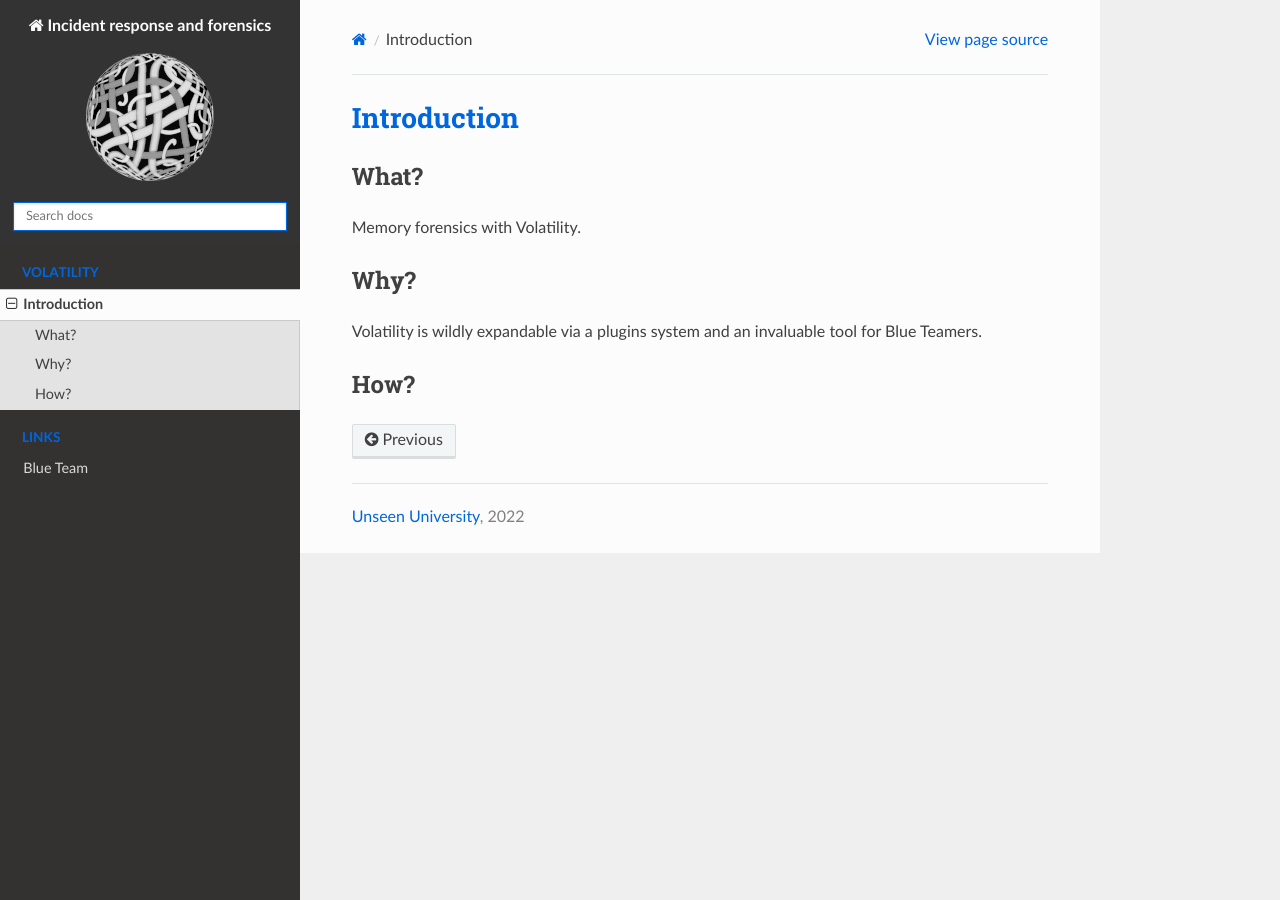
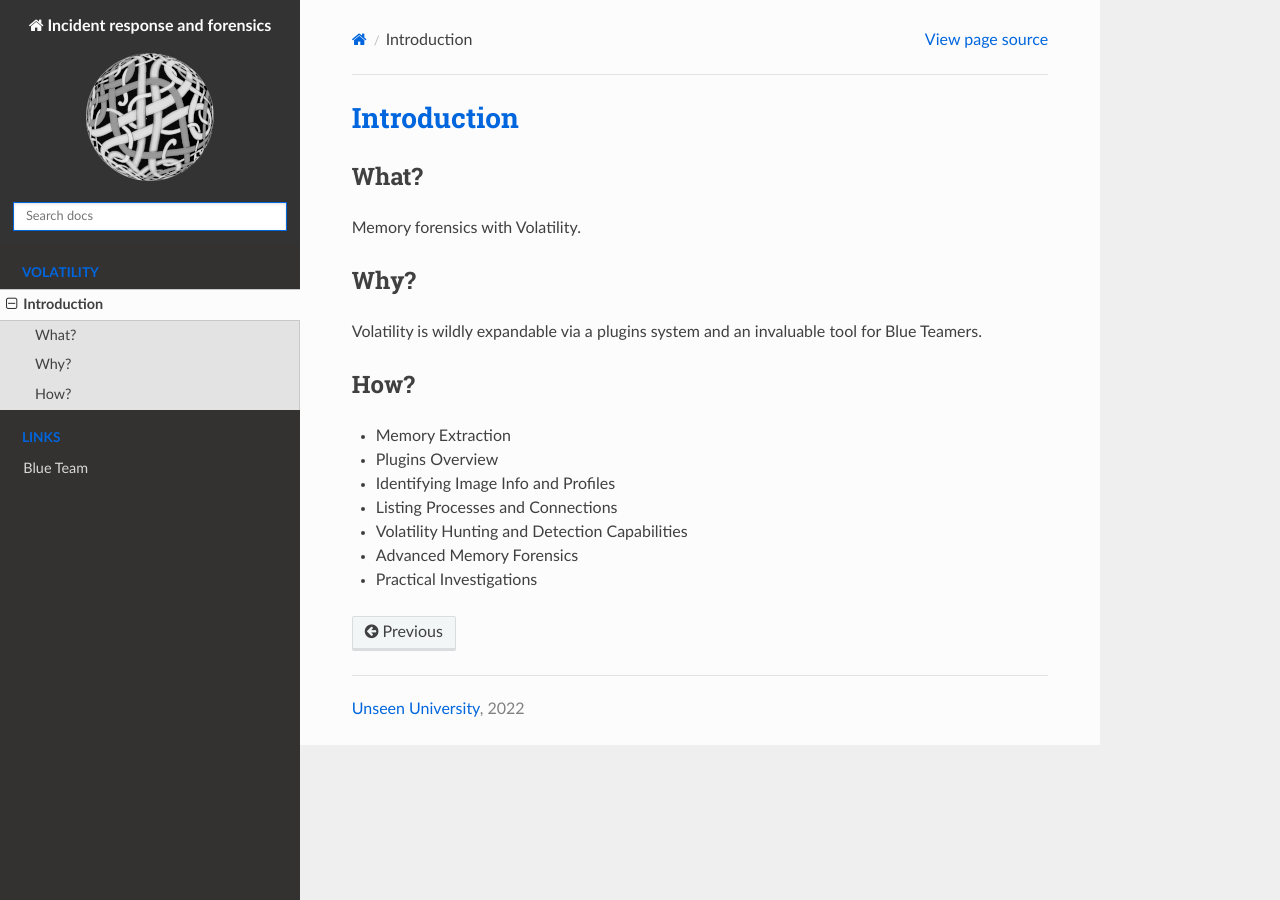
Before and after one commit to tymyrddin/blue-dfir, a Sphinx documentation site: the page built from source/docs/volatility/README.md, in a window 1280 px wide. Built offline with Sphinx 7.4.7 and the Read the Docs theme 2.0.0, drawn with Linux system fonts in a browser that asks for light colours.

Commit message:
Initial commit

```diff
--- a/source/docs/volatility/README.md
+++ b/source/docs/volatility/README.md
@@ -9,3 +9,11 @@ Memory forensics with Volatility.
 Volatility is wildly expandable via a plugins system and an invaluable tool for Blue Teamers.
 
 ## How?
+
+* Memory Extraction
+* Plugins Overview
+* Identifying Image Info and Profiles
+* Listing Processes and Connections
+* Volatility Hunting and Detection Capabilities
+* Advanced Memory Forensics
+* Practical Investigations
```
